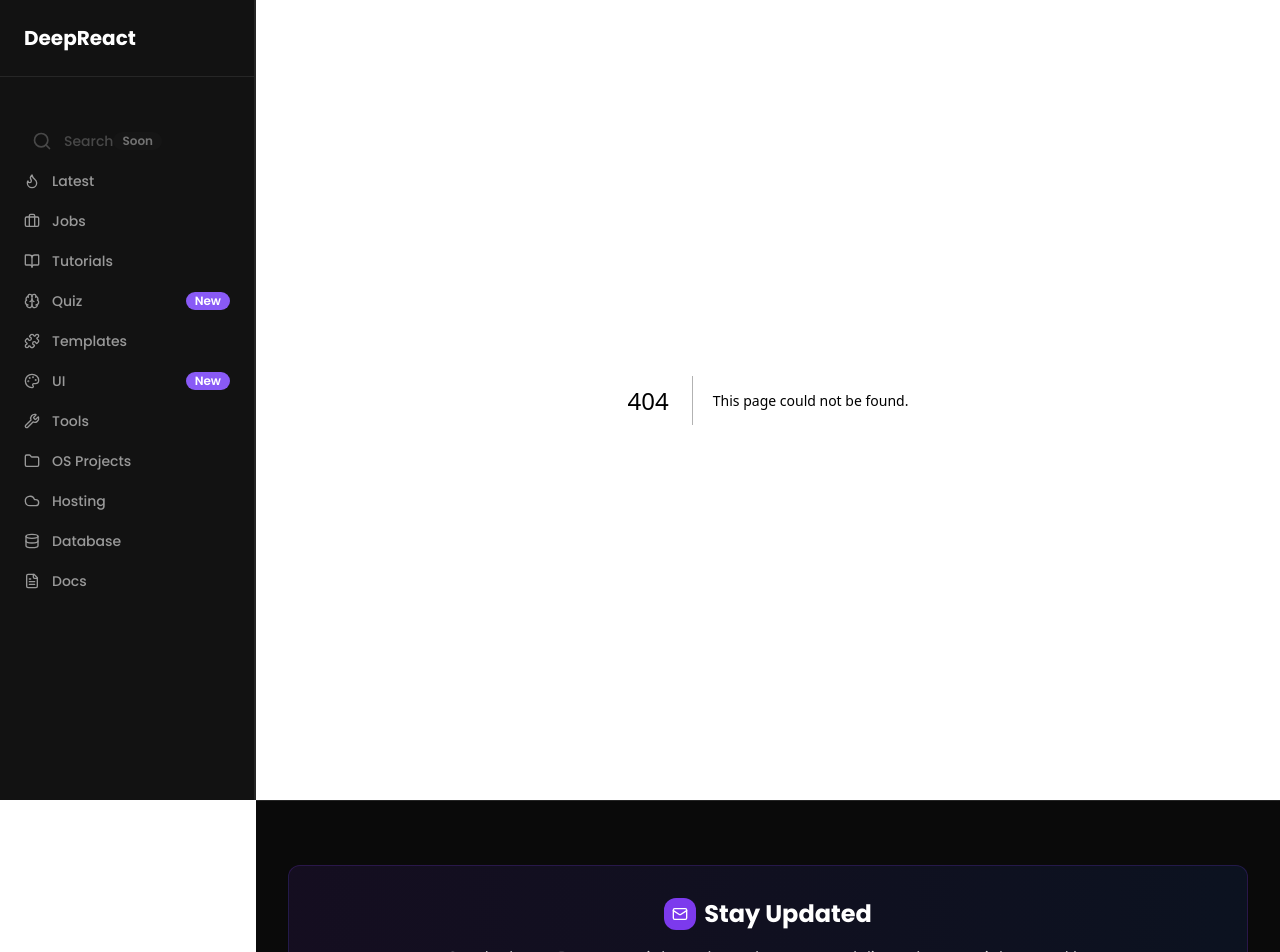
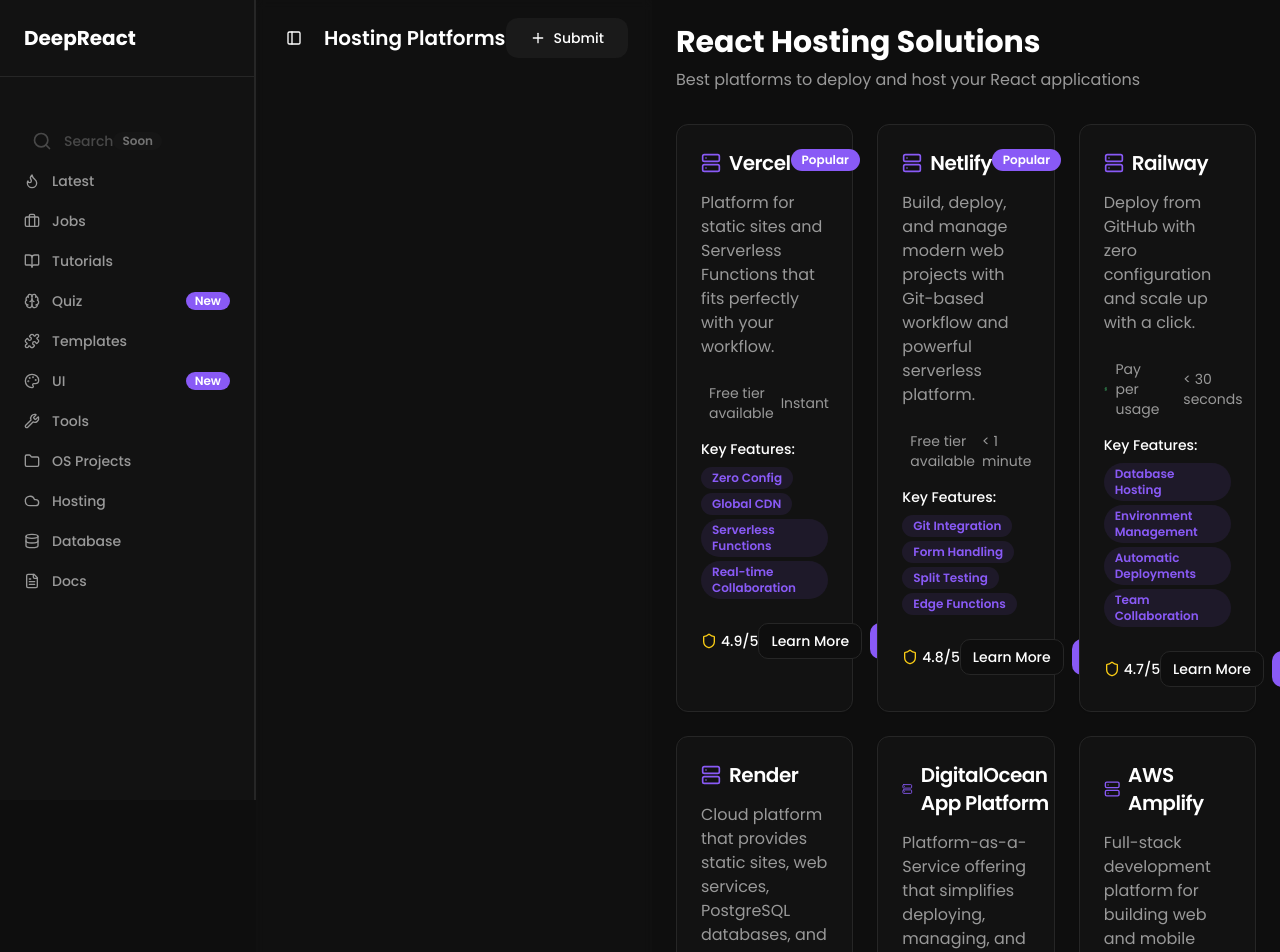
Before and after one commit to codewithfranciss/deepnext, a Next.js app: page /content/hosting in a window 1280 px wide. Before the commit this address had no page. Shown: the top 952 px of the page. Built offline with nearby package versions, Linux system fonts and the light colour scheme.

Commit message:
feat: add hosting page

```diff
--- /dev/null
+++ b/app/content/hosting/page.tsx
@@ -0,0 +1,141 @@
+import { SidebarProvider } from "@/components/ui/sidebar";
+import Header from "@/components/shared/Header";
+import { Card, CardContent, CardDescription, CardHeader, CardTitle } from "@/components/ui/card";
+import { Badge } from "@/components/ui/badge";
+import { Button } from "@/components/ui/button";
+import { Server, Zap, Shield, DollarSign, Clock } from "lucide-react";
+
+const Hosting = () => {
+  const hostingProviders = [
+    {
+      name: "Vercel",
+      description: "Platform for static sites and Serverless Functions that fits perfectly with your workflow.",
+      features: ["Zero Config", "Global CDN", "Serverless Functions", "Real-time Collaboration"],
+      pricing: "Free tier available",
+      deployment: "Instant",
+      popular: true,
+      rating: 4.9
+    },
+    {
+      name: "Netlify",
+      description: "Build, deploy, and manage modern web projects with Git-based workflow and powerful serverless platform.",
+      features: ["Git Integration", "Form Handling", "Split Testing", "Edge Functions"],
+      pricing: "Free tier available",
+      deployment: "< 1 minute",
+      popular: true,
+      rating: 4.8
+    },
+    {
+      name: "Railway",
+      description: "Deploy from GitHub with zero configuration and scale up with a click.",
+      features: ["Database Hosting", "Environment Management", "Automatic Deployments", "Team Collaboration"],
+      pricing: "Pay per usage",
+      deployment: "< 30 seconds",
+      popular: false,
+      rating: 4.7
+    },
+    {
+      name: "Render",
+      description: "Cloud platform that provides static sites, web services, PostgreSQL databases, and more.",
+      features: ["Auto Deploy", "Custom Domains", "SSL Certificates", "DDoS Protection"],
+      pricing: "Free tier available",
+      deployment: "1-2 minutes",
+      popular: false,
+      rating: 4.6
+    },
+    {
+      name: "DigitalOcean App Platform",
+      description: "Platform-as-a-Service offering that simplifies deploying, managing, and scaling apps.",
+      features: ["Auto Scaling", "Database Integration", "Monitoring", "Load Balancing"],
+      pricing: "From $5/month",
+      deployment: "2-3 minutes",
+      popular: false,
+      rating: 4.5
+    },
+    {
+      name: "AWS Amplify",
+      description: "Full-stack development platform for building web and mobile applications on AWS.",
+      features: ["Full-Stack", "Authentication", "GraphQL API", "Analytics"],
+      pricing: "Pay per usage",
+      deployment: "1-2 minutes",
+      popular: false,
+      rating: 4.4
+    }
+  ];
+
+  return (
+
+      <div className="min-h-screen flex w-full bg-background">
+       <Header title="Hosting Platforms" />
+        <main className="flex-1 p-4 lg:p-6">
+          <div className="max-w-7xl mx-auto">
+            <div className="mb-6 lg:mb-8">
+              <h1 className="text-2xl lg:text-3xl font-bold text-foreground mb-2">React Hosting Solutions</h1>
+              <p className="text-muted-foreground">Best platforms to deploy and host your React applications</p>
+            </div>
+
+            <div className="grid grid-cols-1 lg:grid-cols-2 xl:grid-cols-3 gap-4 lg:gap-6">
+              {hostingProviders.map((provider, index) => (
+                <Card key={index} className="border-border hover:border-primary/20 transition-all hover:shadow-lg">
+                  <CardHeader>
+                    <div className="flex items-start justify-between mb-2">
+                      <div className="flex items-center gap-2">
+                        <Server className="w-5 h-5 text-primary" />
+                        <CardTitle className="text-lg lg:text-xl">{provider.name}</CardTitle>
+                      </div>
+                      {provider.popular && (
+                        <Badge className="bg-primary text-primary-foreground">Popular</Badge>
+                      )}
+                    </div>
+                    <CardDescription className="text-sm lg:text-base">{provider.description}</CardDescription>
+                  </CardHeader>
+                  <CardContent className="space-y-4">
+                    <div className="grid grid-cols-2 gap-4 text-sm">
+                      <div className="flex items-center gap-2">
+                        <DollarSign className="w-4 h-4 text-green-400" />
+                        <span className="text-muted-foreground">{provider.pricing}</span>
+                      </div>
+                      <div className="flex items-center gap-2">
+                        <Clock className="w-4 h-4 text-blue-400" />
+                        <span className="text-muted-foreground">{provider.deployment}</span>
+                      </div>
+                    </div>
+
+                    <div className="space-y-2">
+                      <h4 className="font-medium text-sm">Key Features:</h4>
+                      <div className="flex flex-wrap gap-1">
+                        {provider.features.map((feature) => (
+                          <Badge key={feature} variant="secondary" className="text-xs bg-primary/10 text-primary">
+                            {feature}
+                          </Badge>
+                        ))}
+                      </div>
+                    </div>
+
+                    <div className="flex items-center justify-between pt-2">
+                      <div className="flex items-center gap-1">
+                        <Shield className="w-4 h-4 text-yellow-400" />
+                        <span className="text-sm font-medium">{provider.rating}/5</span>
+                      </div>
+                      <div className="flex flex-col sm:flex-row gap-2">
+                        <Button variant="outline" size="sm" className="flex-1">
+                          Learn More
+                        </Button>
+                        <Button size="sm" className="flex-1">
+                          <Zap className="w-4 h-4 mr-1" />
+                          Deploy Now
+                        </Button>
+                      </div>
+                    </div>
+                  </CardContent>
+                </Card>
+              ))}
+            </div>
+          </div>
+        </main>
+      </div>
+
+  );
+};
+
+export default Hosting;
```
